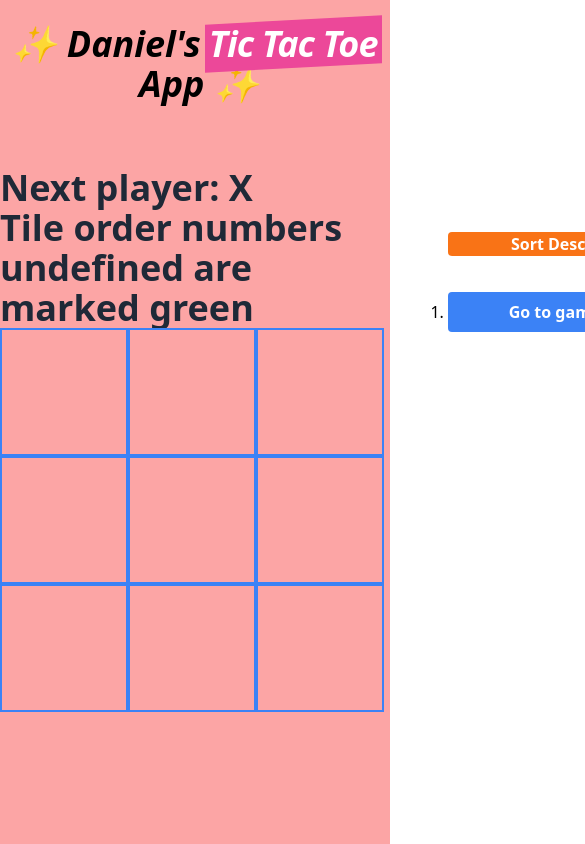
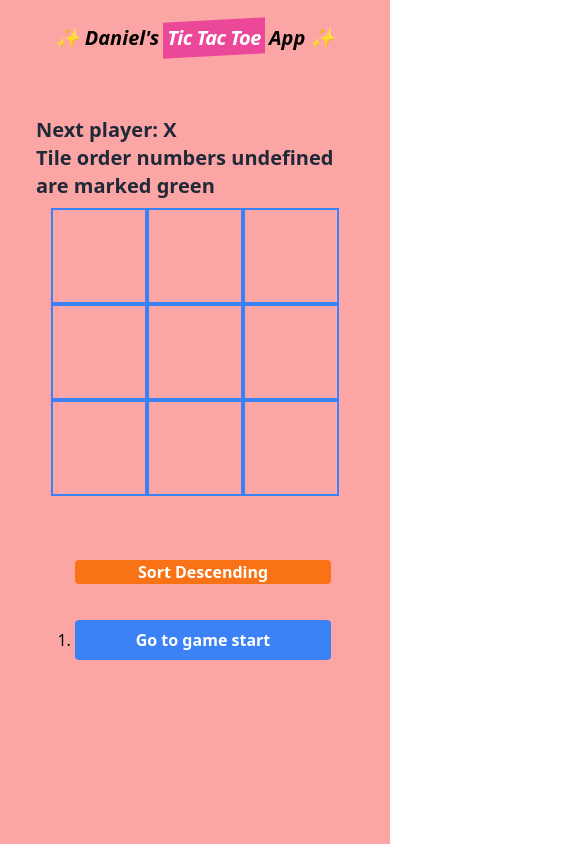
Before and after one commit to zjian107-su/React-TTT, a React (Vite) app: page / in a window 390 px wide. Shown: the top 844 px of the page, 585 px wide, since content can reach past the window. Built offline with nearby package versions, Linux system fonts and the light colour scheme.

Commit message:
✨ update: responsive design

```diff
--- a/src/App.tsx
+++ b/src/App.tsx
@@ -2,9 +2,9 @@ import { useState, ReactElement } from "react";
 
 function App() {
   return (
-    <div className="w-screen h-screen bg-red-300">
+    <div className="w-screen min-h-screen bg-red-300">
       {/* <h1 className="text-3xl font-bold underline">Daniel's Tic Tac Toe App</h1> */}
-      <blockquote className="pt-6 mb-6 text-4xl font-semibold italic text-center ">
+      <blockquote className="pt-6 mb-6 md:text-4xl text-xl font-semibold italic text-center">
         <span className="mr-2">✨ Daniel's</span>
         <span className="before:block before:absolute before:-inset-1 before:-skew-y-3 before:bg-pink-500 relative inline-block">
           <span className="relative text-white tracking-tight">
@@ -30,10 +30,12 @@ const Square = (props: {
   return (
     <div bg-transparent>
       <button
-        className={`${squareStyle} w-32 h-32  hover:bg-blue-500 text-blue-700 font-bold hover:text-white border-2 border-blue-500 px-3 py-5 hover:border-transparent `}
+        className={`${squareStyle} w-24 h-24 md:w-32 md:h-32 hover:bg-blue-500 text-blue-700 font-bold hover:text-white border-2 border-blue-500 px-3 py-5 hover:border-transparent `}
         onClick={props.onSquareClick}
       >
-        <span className="text-[60px] font-extrabold">{props.value}</span>
+        <span className="text-4xl lg:text-[60px] font-extrabold">
+          {props.value}
+        </span>
       </button>
     </div>
   );
@@ -75,13 +77,17 @@ const Board = ({
 
   return (
     <div className="flex flex-col">
-      <div className="ml ">
-        <h1 className="text-4xl font-bold text-gray-800">{status}</h1>
-        <h1 className="text-4xl font-bold text-gray-800">
+      <div className="ml-1">
+        <h1 className="text-xl md:text-2xl font-bold text-gray-800">
+          {status}
+        </h1>
+        <h1 className="text-xl md:text-2xl font-bold text-gray-800">
           {`Tile order numbers ${winningSquaresList} are marked green`}
         </h1>
       </div>
-      <div>
+      <div className="mt-2 flex justify-center items-center border-amber-800">
+        <div></div>
+        <div className="border-amber-900">
           {Array(3)
             .fill(null)
             .map((_, i) => (
@@ -99,6 +105,8 @@ const Board = ({
                   ))}
               </div>
             ))}
+        </div>
+        <div></div>
       </div>
     </div>
   );
@@ -146,9 +154,9 @@ const Game = () => {
   });
 
   return (
-    <div className="flex mt-16 justify-around">
+    <div className="flex flex-col items-center sm:flex-row sm:items-start mt-16 justify-around mx-8">
       <Board xIsNext={xIsNext} squares={currentSquares} onPlay={handlePlay} />
-      <div className="ml-16 mt-16">
+      <div className="ml-4 sm:ml-16 mt-16">
         <div className="mb-8">
           <button
             className="w-64 mb-1 bg-orange-500 hover:bg-orange-700 text-white font-bold py- px-4 rounded"
```
Lines whose indentation alone changed are shown as unchanged.
